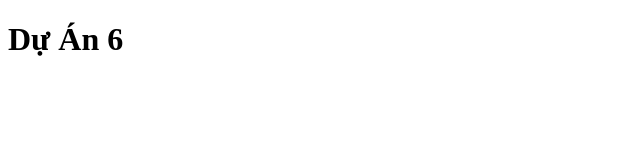
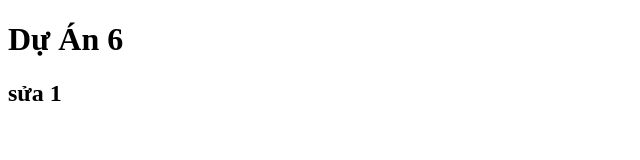
Before and after one commit to loidinh84/duan6, a plain HTML site: page index.html in a window 1280 px wide. Shown: the full height of the page, 0-640 px from the left. Drawn offline with Linux system fonts and the light colour scheme.

Commit message:
1. sửa 1

```diff
--- a/index.html
+++ b/index.html
@@ -7,5 +7,8 @@
   </head>
   <body>
     <h1>Dự Án 6</h1>
+    <h2>sửa 1
+
+    </h2>
   </body>
 </html>
```
